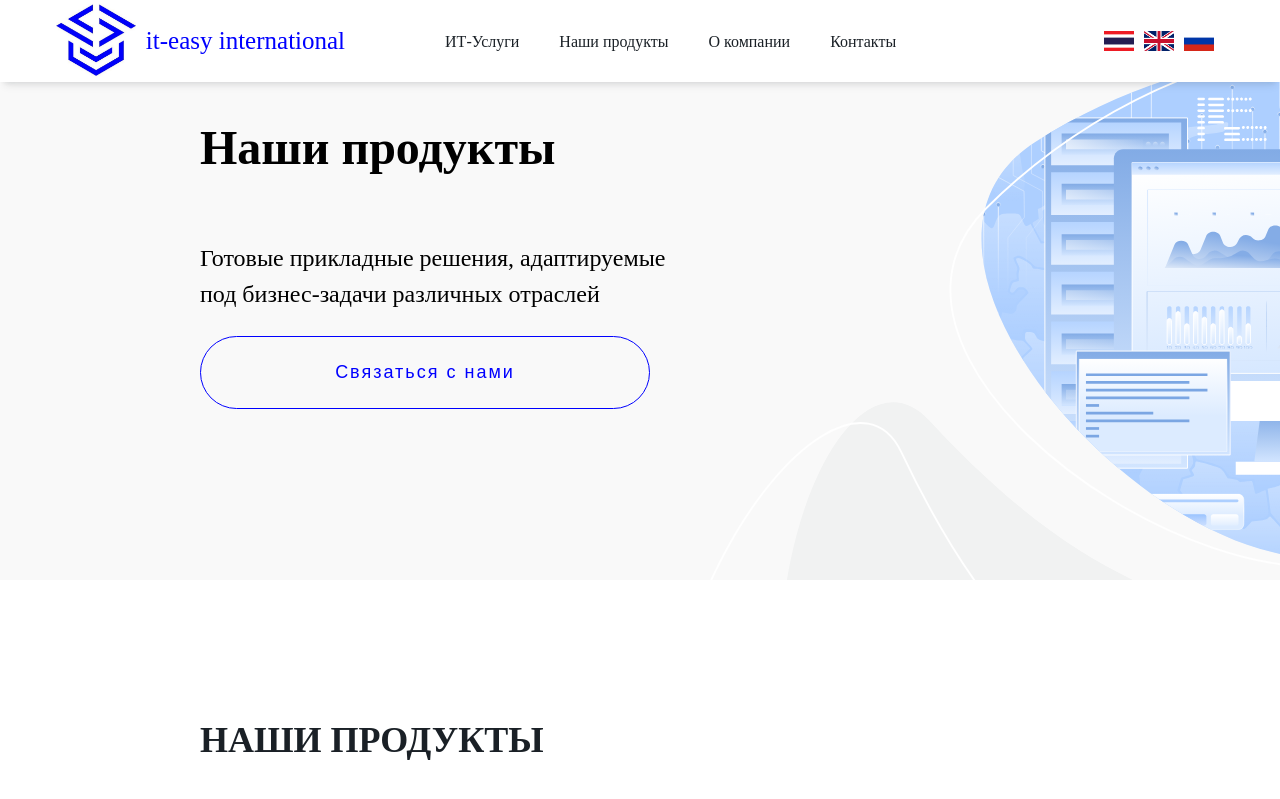
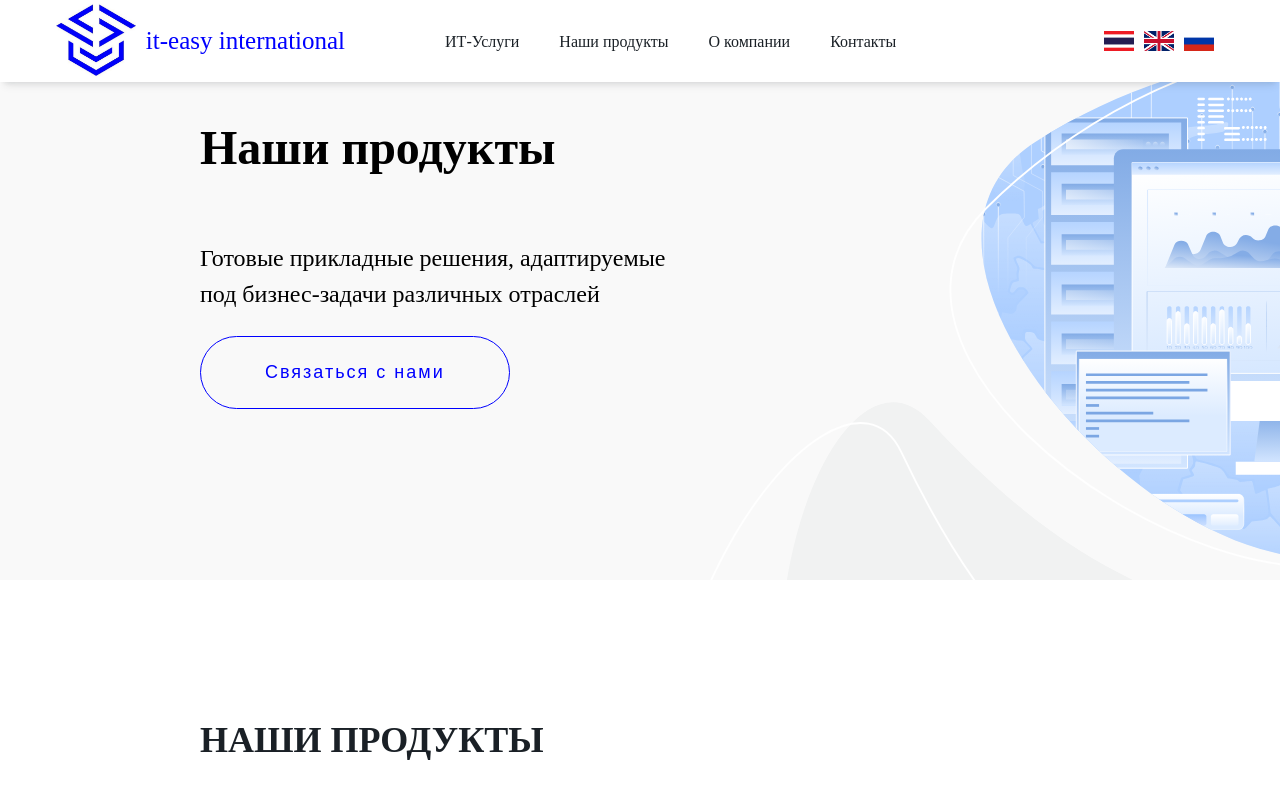
Before and after one commit to MaximEsin/It-easy, a React (Create React App) app: page /products in a window 1280 px wide. Shown: the top 799 px of the page. Built offline with nearby package versions, Linux system fonts and the light colour scheme.

Commit message:
Buttons linked to contacts

```diff
--- a/src/components/ContactUs.jsx
+++ b/src/components/ContactUs.jsx
@@ -2,13 +2,16 @@ import React from "react";
 import Button from "../UI/button/Button";
 import styles from "./ContactUs.module.scss";
 import { useSelector } from "react-redux";
+import { Link } from "react-router-dom";
 
 const ContactUs = () => {
   const { data } = useSelector((state) => state.dataReducer);
   return (
     <div className={styles.contactUs__container}>
       <p className={styles.contactUs__text}>{data.contactUsDescription}</p>
-      <Button text={data.contactUsButtonText} />
+      <Link to="/contacts">
+        <Button text={data.contactUsButtonText} />
+      </Link>
     </div>
   );
 };
--- a/src/pages/Main.jsx
+++ b/src/pages/Main.jsx
@@ -8,6 +8,7 @@ import Papka from "../images/Papka.svg";
 import Server from "../images/Server.svg";
 import ContactUs from "../components/ContactUs";
 import { useSelector } from "react-redux";
+import { Link } from "react-router-dom";
 
 const Main = () => {
   const { data } = useSelector((state) => state.dataReducer);
@@ -17,9 +18,11 @@ const Main = () => {
         <div className={styles.intro__text}>
           <h1 className={styles.intro__heading}>{data.mainHeading}</h1>
           <p className={styles.intro__description}>{data.mainDescription}</p>
-          <button className={styles.intro__button}>
-            {data.mainButtonText}
-          </button>
+          <Link to="/contacts">
+            <button className={styles.intro__button}>
+              {data.mainButtonText}
+            </button>
+          </Link>
         </div>
       </section>
       <div className={styles.cards}>
--- a/src/pages/OurProducts.jsx
+++ b/src/pages/OurProducts.jsx
@@ -9,6 +9,7 @@ import three from "../images/products/3.svg";
 import four from "../images/products/4.svg";
 import five from "../images/products/5.svg";
 import six from "../images/products/6.svg";
+import { Link } from "react-router-dom";
 
 const OurProducts = () => {
   return (
@@ -19,7 +20,9 @@ const OurProducts = () => {
           Готовые прикладные решения, адаптируемые <br />
           под бизнес-задачи различных отраслей
         </p>
-        <Button text="Связаться с нами" />
+        <Link to="/contacts">
+          <Button text="Связаться с нами" />
+        </Link>
       </div>
       <div className={styles.products__mainContainer}>
         <p className={styles.products__mainHeading}>Наши продукты</p>
```
